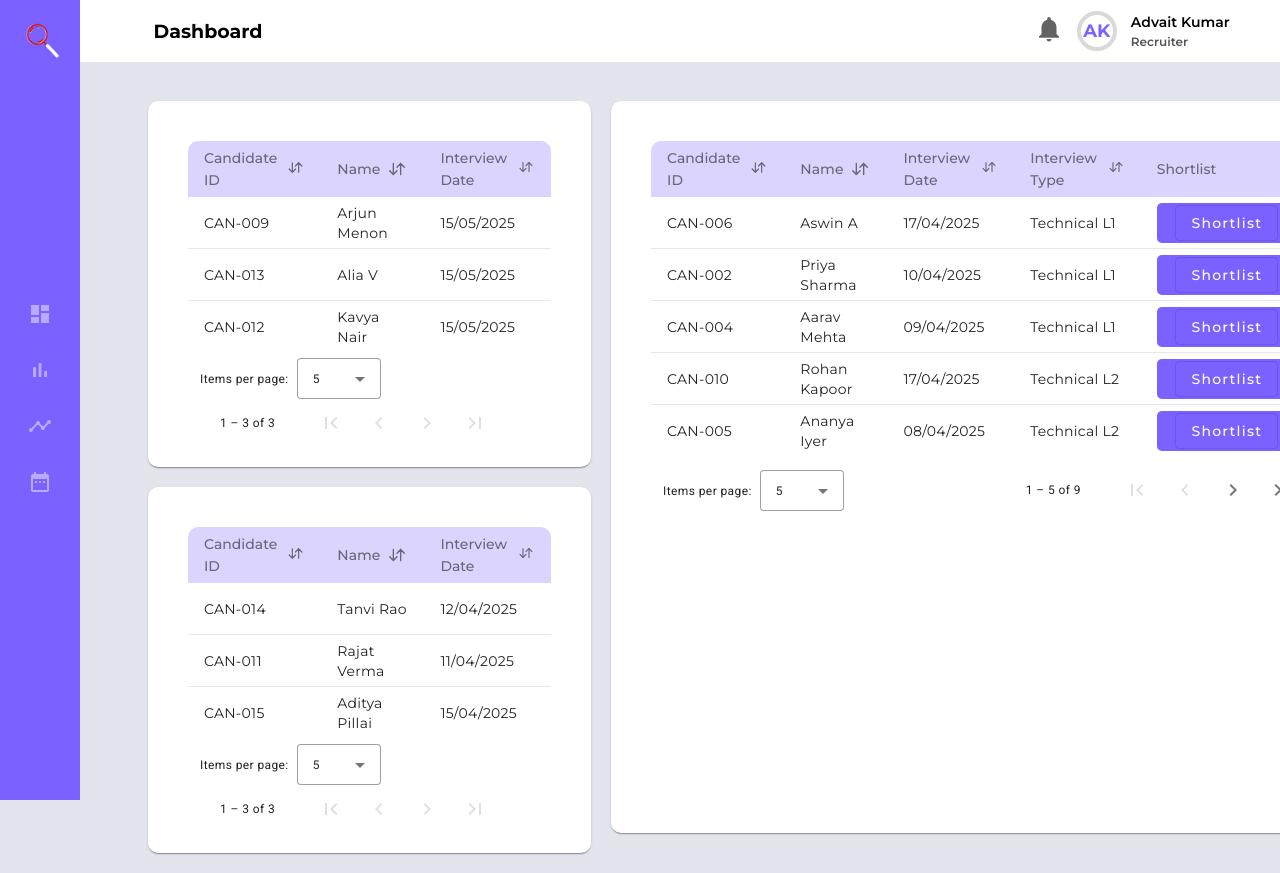
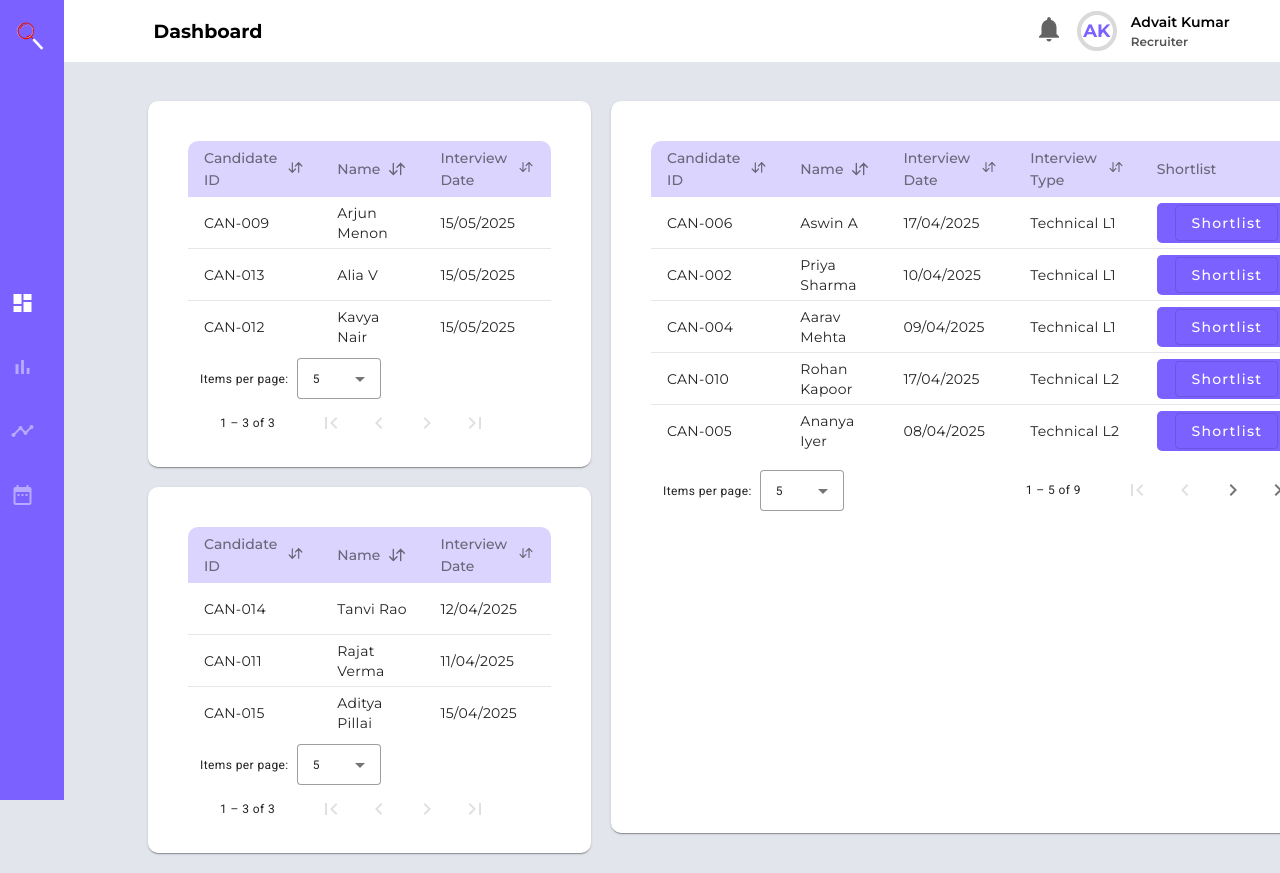
Before and after one commit to nivya-2/recruitx-frontend, an Angular app: page /dashboard in a window 1280 px wide. Shown: the top 873 px of the page. Built offline with nearby package versions, Linux system fonts and the light colour scheme.

Commit message:
navbar updted(expand option)

```diff
--- a/src/app/icon-group/icon-group.component.css
+++ b/src/app/icon-group/icon-group.component.css
@@ -1,25 +1,82 @@
-.navbar {
-    background-color: #7B61FF;
-    width: 5rem;
+
+.sidebar {
+  position: fixed;
+  top: 0;
+  left: 0;
   height: 100%;
+  width: 64px;
+  background-color: #7b61ff;
+  transition: width 0.3s ease;
   display: flex;
   flex-direction: column;
   align-items: center;
-    position: fixed;
-    top:0;
+  z-index: 1000;
+}
+
+.sidebar.expanded {
+  width: 172px;
 }
 
 img {
-    width: 50%;
   margin-top: 1rem;
+  margin-left: -0.5rem;
 }
 
-  .icons-vertical {
+.menu-items {
+  display: flex;
+  flex-direction: column;
+  align-items: center;
   position: absolute;
   top: 50%;
   transform: translateY(-50%);
+  gap: 1rem;
+}
+
+.menu-item {
   display: flex;
-    flex-direction: column;
   align-items: center;
-    gap: 1.75rem;
+  width: 100%;
+  padding: 0 16px;
+  height: 48px;
+  text-align: left;
+  white-space: nowrap;
+  cursor: pointer;
+  background: transparent;
+  border: none;
+  color: #b8aaff;
+  transition: color 0.3s ease;
 }
+
+/* HOVER EFFECT FOR ICON AND TEXT */
+.menu-item:hover app-icons mat-icon,
+.menu-item:hover .menu-item-text {
+  color: white !important;
+
+}
+
+/* ACTIVE ICON */
+.menu-item.active app-icons mat-icon,
+.menu-item.active .menu-item-text {
+  color: white !important;
+  font-weight: 500;
+}
+.menu-item-text{
+  color: #b8aaff;
+}
+
+/* Expanded-specific alignment */
+.sidebar.expanded .menu-item {
+  justify-content: flex-start;
+  padding-left: 16px;
+}
+/* Hover color change for icons inside app-icons */
+.menu-item:hover ::ng-deep app-icons mat-icon {
+  color: white !important;
+  transition: color 0.2s ease;
+}
+
+/* Optional: Hover effect for icon text */
+.menu-item:hover .menu-item-text {
+  color: white;
+  transform: scale(1.05);
+}
--- a/src/app/icon-group/icon-group.component.html
+++ b/src/app/icon-group/icon-group.component.html
@@ -1,9 +1,34 @@
-<div class="navbar">
-    <img src="assets/logo.png" alt="logoo">
-    <div class="icons-vertical" >
-        <app-icons name="dashboard" customColor="#B8AAFF" size="24px"></app-icons>
-        <app-icons name="bar_chart" customColor="#B8AAFF" size="24px"></app-icons>
-        <app-icons name="timeline" customColor="#B8AAFF"  size="24px"></app-icons>
-        <app-icons name="date_range" customColor="#B8AAFF" size="24px"></app-icons>
+
+
+
+<div class="sidebar" [class.expanded]="isExpanded">
+    <img src="assets/logo.png" alt="collapsed logo" width="50%" *ngIf="!isExpanded" />
+    <img src="assets/expanded-logo.png" alt="expanded logo" width="80%" *ngIf="isExpanded" />
+
+    <div class="menu-items">
+        <button
+        mat-button
+        class="menu-item"
+        *ngFor="let icon of recruiterIcons"
+        [class.active]="icon.name === activeIcon "
+        (click)="setActiveAndToggle(icon.name)"
+      >
+        <app-icons
+          [name]="icon.name"
+          [customColor]="icon.name === activeIcon ? 'white' : icon.color"
+          [size]="icon.size"
+        ></app-icons>
+
+        &nbsp;&nbsp;&nbsp;
+
+        <span
+          class="menu-item-text"
+          *ngIf="isExpanded"
+          (click)="onTextClick(icon)"
+        >
+          {{ icon.fullName }}
+        </span>
+      </button>
+
     </div>
-</div>
+  </div>
--- a/src/app/icon-group/icon-group.component.ts
+++ b/src/app/icon-group/icon-group.component.ts
@@ -1,13 +1,60 @@
 import { Component, Input } from '@angular/core';
+import { CommonModule } from '@angular/common';
 import { IconComponent } from '../icons/icons.component';
+import { MatSidenavModule} from '@angular/material/sidenav';
+import { MatButtonModule } from '@angular/material/button';
+import { Router, RouterModule } from '@angular/router';
+
+
+
 
 
 @Component({
   selector: 'app-icon-group',
-  imports: [IconComponent],
+  standalone: true,
+imports: [CommonModule, RouterModule, IconComponent,MatSidenavModule,MatButtonModule],
   templateUrl: './icon-group.component.html',
   styleUrl: './icon-group.component.css'
 })
 export class IconGroupComponent {
+  isExpanded = false;
+  activeIcon = 'dashboard';
+
+
+// icons displayed in the recruiters login defined in the recruitersIcon array
+recruiterIcons = [
+  { name: 'dashboard', color: '#B8AAFF', size: '24px', fullName: 'Dashboard', route: '/dashboard' },
+  { name: 'bar_chart', color: '#B8AAFF', size: '24px', fullName: 'Analytics', route: '/analytics' },
+  { name: 'timeline', color: '#B8AAFF', size: '24px', fullName: 'Track JD', route: '/track' },
+  { name: 'date_range', color: '#B8AAFF', size: '24px', fullName: 'Schedule', route: '/schedule' }
+];
+
+
+  toggleSidebar() {
+    this.isExpanded = !this.isExpanded;
+  }
+  constructor(private router: Router) {}
+
+setActiveAndToggle(iconName: string) {
+  this.activeIcon = iconName;
+  this.toggleSidebar();
+}
+
+  setActive(name: string) {
+    this.activeIcon = name;
+  }
+
+  onTextClick(icon: any) {
+    this.setActiveIcon(icon.name);
+    this.router.navigate([icon.route]);
+  }
+
+
+  setActiveIcon(iconName: string) {
+    this.activeIcon = iconName;
+  }
+  getIconColor(name: string): string {
+    return this.activeIcon === name ? 'white' : '#B8AAFF';
+  }
 
 }
```
Also changed, not shown: public/assets/expanded-logo.png (added). Lines whose indentation alone changed are shown as unchanged.
